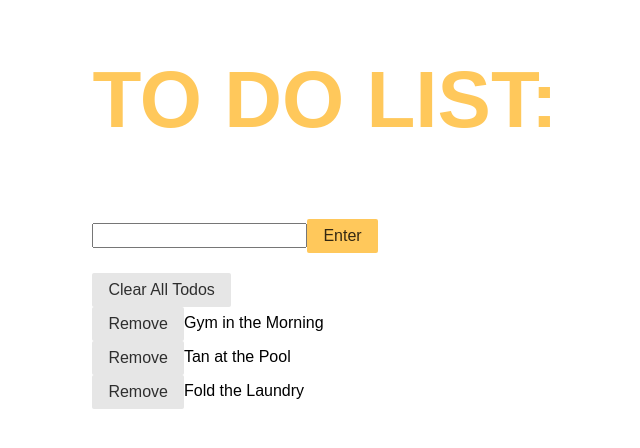
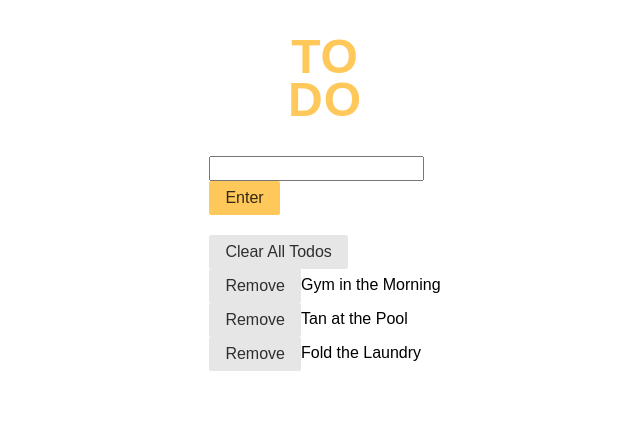
Before and after one commit to alexanderchoi/todos-extension, a React (Create React App) app: page / in a window 1280 px wide. Shown: the top 448 px of the page, without its empty margins (315-955 px from the left). Built offline with nearby package versions, Linux system fonts and the light colour scheme.

Commit message:
update styling

```diff
--- a/src/App.css
+++ b/src/App.css
@@ -1,5 +1,12 @@
+.todoHeader {
+	padding: 35px 0px 15px 0px;
+}
+
 h1 {
-	font-size: 5em;
+	margin: 0 auto;
+	font-size: 3em;
+	letter-spacing: 0.02em;
+	line-height: .9em;
 	text-align: center;
 	color: #ffc85b;
 }
@@ -7,16 +14,25 @@ h1 {
 .App {
 	margin: 0 auto;
 	display: grid;
-	grid-template-columns: repeat(5, 1fr);
+	grid-template-columns: 35% 1fr 35%;
 }
 
 .todosWrapper {
 	margin: 0 auto;
-	grid-column: 2 / 5;
+	grid-column: 2 / 3;
 }
 
 .Form {
 	padding: 20px 0px;
+	grid-template-columns: repeat 5(1fr);
+}
+
+.inputField {
+	grid-column: 1 / 4;
+}
+
+.submitButton {
+	grid-column: 4 / 5;
 }
 
 .button-secondary {
--- a/src/Components/App.js
+++ b/src/Components/App.js
@@ -61,13 +61,16 @@ class App extends Component {
     return (
       <div className="App">
         <div className="todosWrapper">
-          <h1>TO DO LIST:</h1>
+          <div className="todoHeader">
+          <h1>TO</h1>
+          <h1>DO</h1>
+          </div>
           <Form
             addTodo={this.addTodo}
           />
           <button
             onClick={this.clearAllTodos}
-            class="pure-button">
+            className="pure-button">
             Clear All Todos
           </button>
           <List
--- a/src/Components/Form.js
+++ b/src/Components/Form.js
@@ -28,19 +28,23 @@ class Form extends Component {
 
   render() {
     return(
-      <div class="Form">
+      <div className="Form">
+      <div className="inputField">
         <input
           type="text"
           value={this.state.inputValue}
           onChange={this.handleChange}
           onKeyUp={ this.handleKeyUp }
-          class="pure-input-2-3"
+          className="pure-input"
         />
+      </div>
+      <div className="submitButton">
         <button
           onClick={() => this.addTodo(this.state.inputValue)}
-          class="pure-button button-secondary">
+          className="pure-button button-secondary">
           Enter
         </button>
+      </div>
       </div>
     );
   }
```
Also changed, not shown: public/manifest.json.
